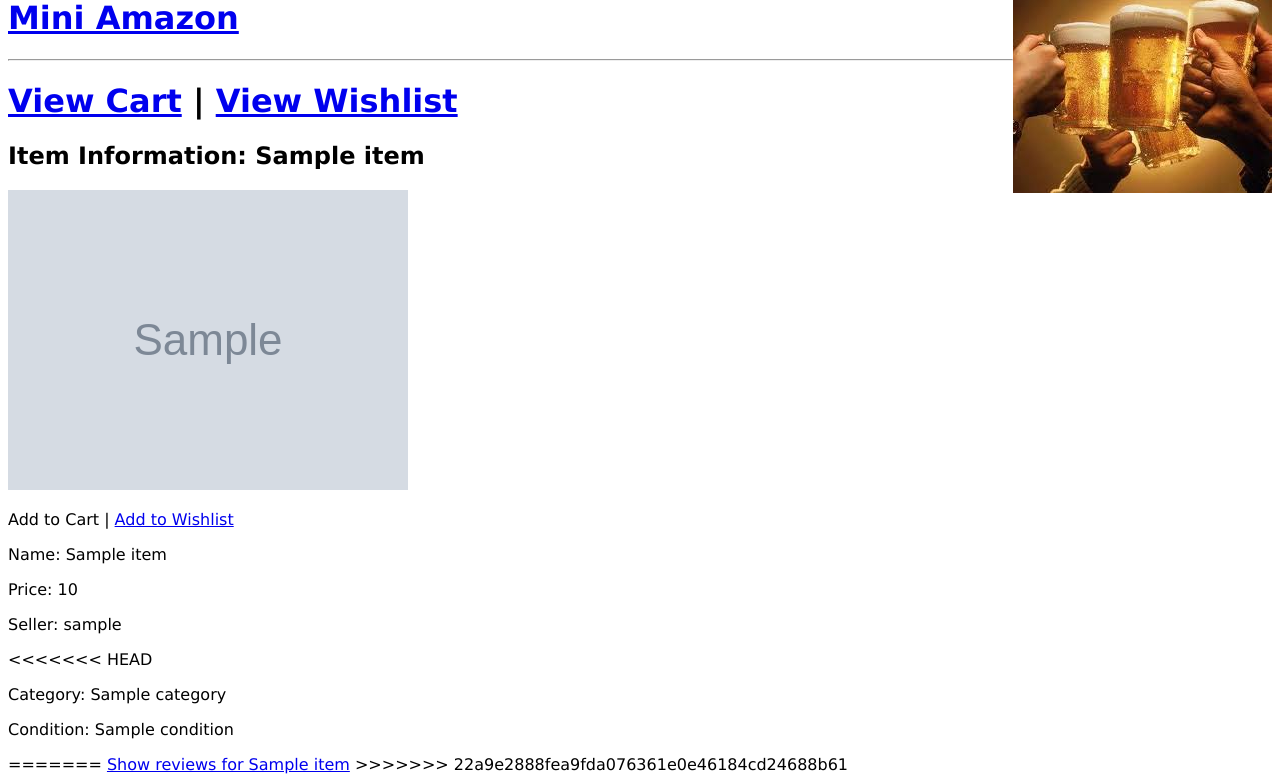
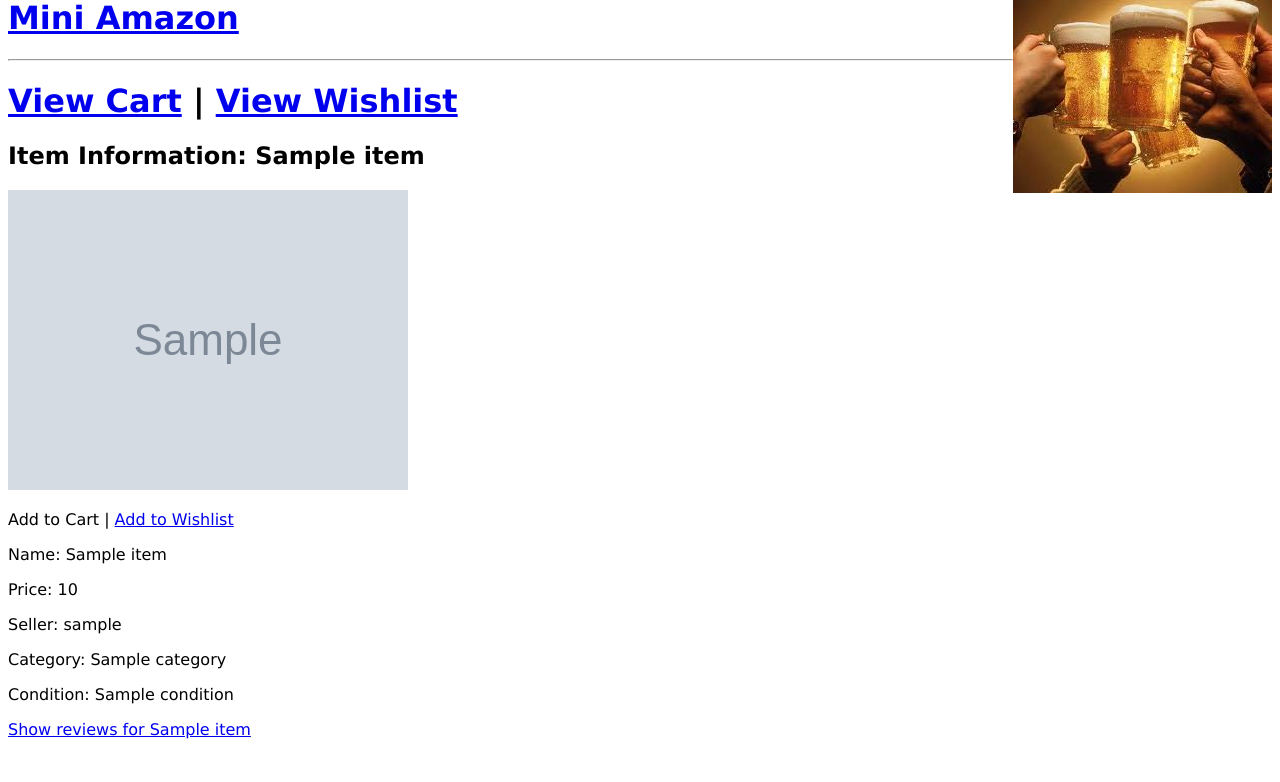
Before and after one commit to ramisbahi/MiniAmazon, a Flask app: template templates/item.html in a window 1280 px wide. Shown: the part 22-804 px from the top of the page. After the commit the page ends 761 px from the top, so only its background shows below. Run offline with Flask 2, Linux system fonts and the light colour scheme; the template is opened without the code that fills it: most values are stand-ins (such as "Sample title", 1, 10 or a date in 2020); grey boxes marked "Sample" are stand-in pictures; parts of the project's set-up code (start-up, migrations or seed data) failed here and were passed over; some libraries are stand-ins or nearby versions.

Commit message:
working version with wishlist

```diff
--- a/models.py
+++ b/models.py
@@ -97,5 +97,3 @@ class Frequents(db.Model):
                     db.ForeignKey('bar.name'),
                     primary_key=True)
     times_a_week = db.Column('times_a_week', db.Integer())
-
-db.create_all()
--- a/templates/all-items.html
+++ b/templates/all-items.html
@@ -7,10 +7,6 @@
   {% endfor %}
 </ul>
 <hr/>
-<<<<<<< HEAD
 <p>{{items|length}} item{{items|length|pluralize}}
-=======
-<p>{{drinkers|length}} drinker{{drinkers|length|pluralize}}
->>>>>>> 22a9e2888fea9fda076361e0e46184cd24688b61
   found in the database.</p>
 {% endblock %}
--- a/templates/item.html
+++ b/templates/item.html
@@ -9,10 +9,7 @@
 <p>Name: {{item.item_name}}</p>
 <p>Price: {{item.price}}</p>
 <p>Seller: {{item.seller_username}}</p>
-<<<<<<< HEAD
 <p>Category: {{item.category}}</p>
 <p>Condition: {{item.condition}}</p>
-=======
 <a href="{{url_for('review', product_id=item.product_id)}}">Show reviews for {{item.item_name}}</a>
->>>>>>> 22a9e2888fea9fda076361e0e46184cd24688b61
 {% endblock %}
```
